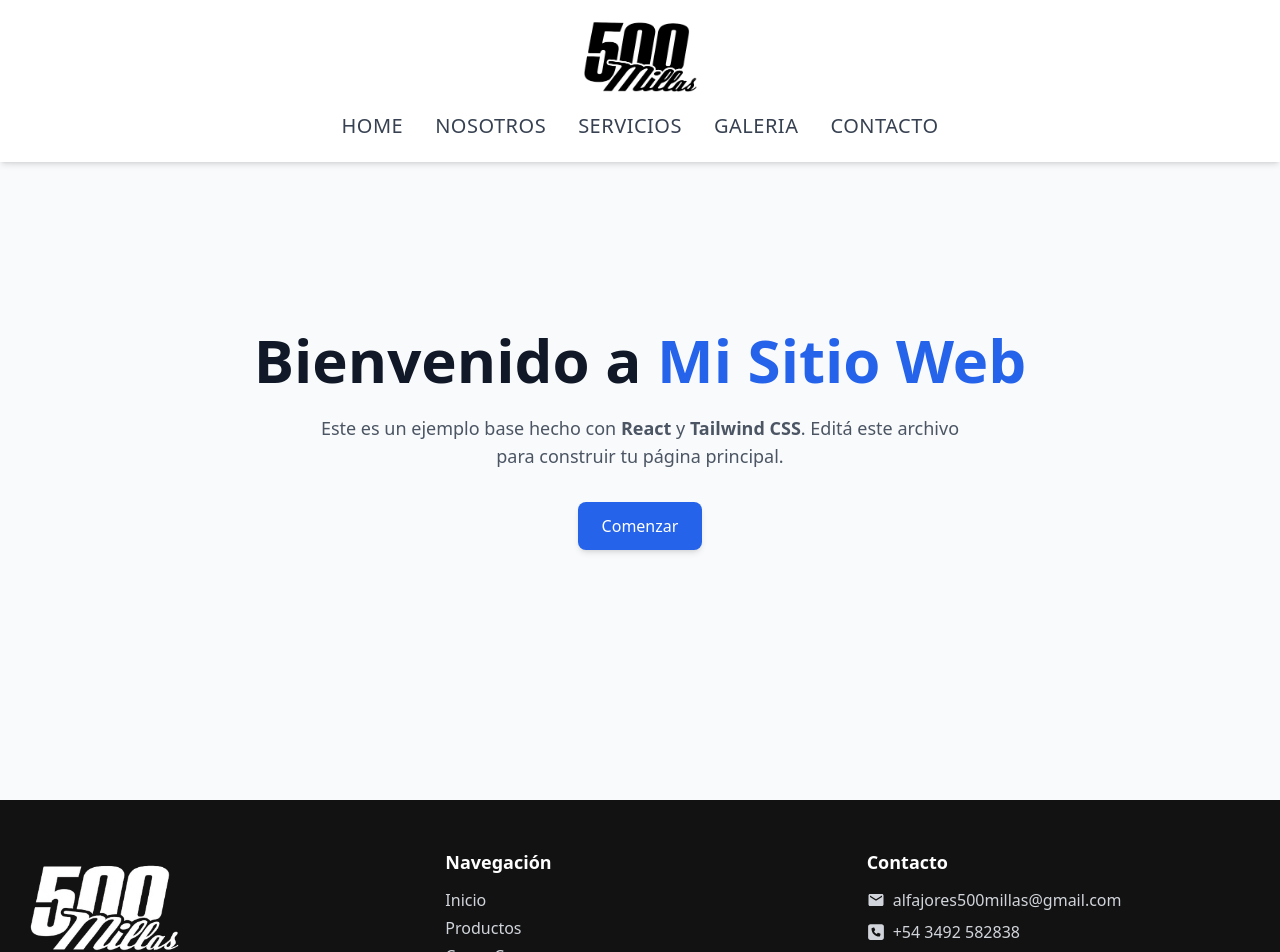
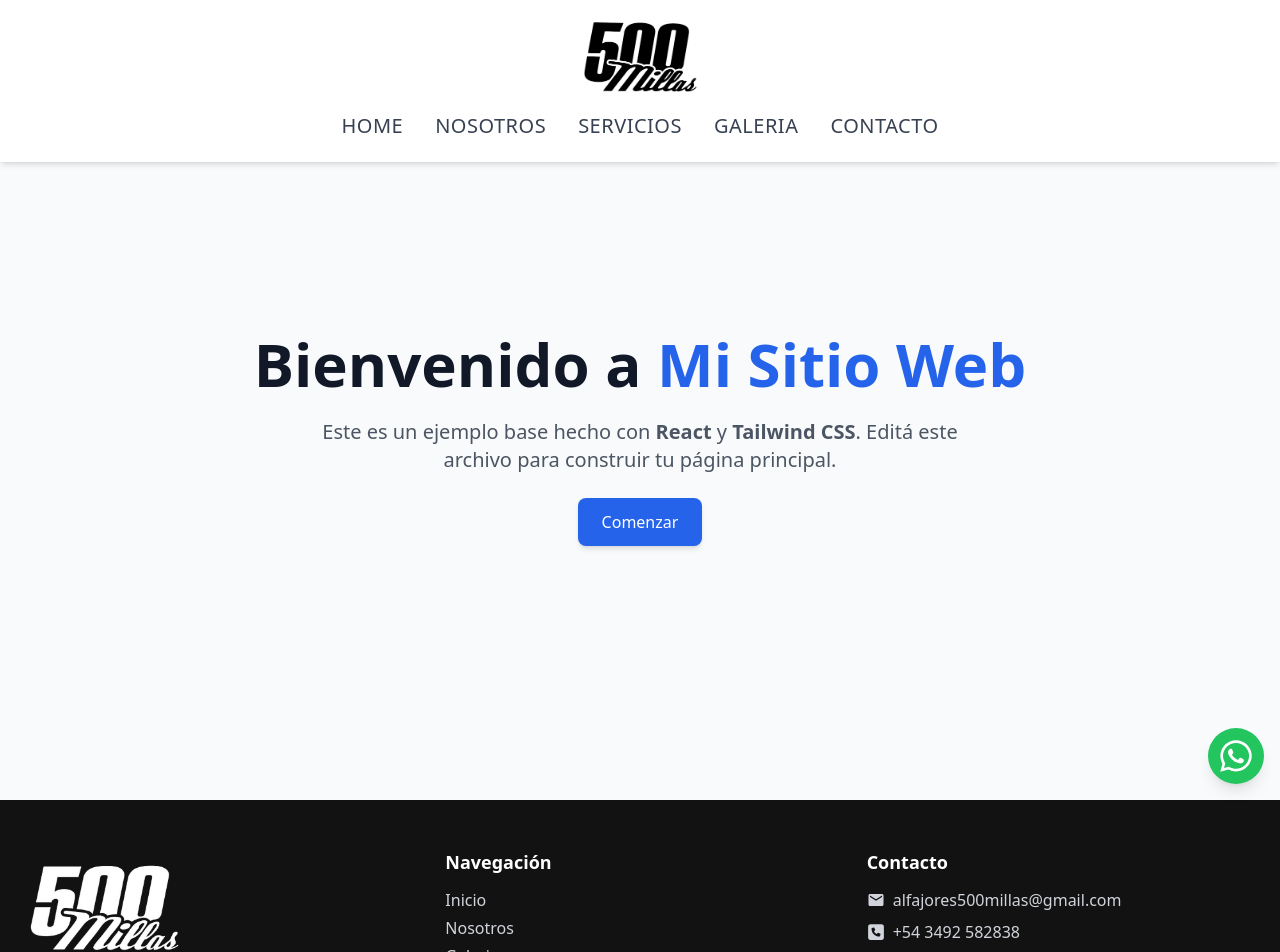
Before and after one commit to Nico09Barberis/dyf-website, a React (Vite) app in the folder dyf-website/: page / in a window 1280 px wide. Shown: the top 952 px of the page. Built offline with nearby package versions, Linux system fonts and the light colour scheme.

Commit message:
arme el boton de WhatsApp, fijo y flotante

```diff
--- a/dyf-website/src/components/navigation/Footer.jsx
+++ b/dyf-website/src/components/navigation/Footer.jsx
@@ -38,16 +38,16 @@ const Footer = () => {
             Inicio
           </Link>
           <Link
-            to="/productos"
+            to="/nosotros"
             className="text-gray-300 hover:text-white mb-1 transition-colors duration-300"
           >
-            Productos
+            Nosotros
           </Link>
           <Link
-            to="/como-comprar"
+            to="/galeria"
             className="text-gray-300 hover:text-white mb-1 transition-colors duration-300 capitalize"
           >
-            Como comprar
+            Galeria
           </Link>
         </div>
 
--- /dev/null
+++ b/dyf-website/src/components/ui/WhatsAppButton.jsx
@@ -0,0 +1,29 @@
+import { FaWhatsapp } from "react-icons/fa";
+
+const WhatsAppButton = () => {
+  const phoneNumber = "5493492582838"; // tu número
+  const message = "Hola! Quiero más información."; // mensaje opcional precargado
+  const whatsappLink = `https://wa.me/${phoneNumber}?text=${encodeURIComponent(message)}`;
+
+  return (
+    <div className="fixed bottom-4 right-4 z-50 group flex items-center">
+      {/* Tooltip a la izquierda */}
+      <span className="mr-3 bg-green-600 text-white font-semibold text-sm px-3 py-1 rounded-full opacity-0 group-hover:opacity-100 transition-opacity duration-300 whitespace-nowrap">
+        ¡Contactanos!
+      </span>
+
+      {/* Botón */}
+      <a
+        href={whatsappLink}
+        target="_blank"
+        rel="noopener noreferrer"
+        className="bg-green-500 hover:bg-green-600 text-white p-2.5 rounded-full shadow-lg flex items-center justify-center text-4xl transition-transform duration-200 hover:scale-110"
+        aria-label="Chatear por WhatsApp"
+      >
+        <FaWhatsapp />
+      </a>
+    </div>
+  );
+};
+
+export default WhatsAppButton;
--- a/dyf-website/src/layout/AppLayout.jsx
+++ b/dyf-website/src/layout/AppLayout.jsx
@@ -1,5 +1,6 @@
 import Navbar from "../components/navigation/Navbar";
 import Footer from "../components/navigation/Footer";
+import WhatsAppButton from "../components/ui/WhatsAppButton";
 
 
 function AppLayout({ children }) {
@@ -9,6 +10,7 @@ function AppLayout({ children }) {
       <main className="flex-grow">
         {children}
       </main>
+      <WhatsAppButton />
       <Footer />
     </div>
   );
--- a/dyf-website/src/pages/Home.jsx
+++ /dev/null
@@ -1,22 +0,0 @@
-export default function Home() {
-  return (
-    <main className="min-h-screen flex flex-col items-center justify-center bg-gray-50 text-gray-800 px-6">
-      {/* Hero Section */}
-      <section className="flex flex-col items-center text-center mt-20">
-        <h2 className="text-4xl md:text-6xl font-extrabold text-gray-900 mb-6">
-          Bienvenido a <span className="text-blue-600">Mi Sitio Web</span>
-        </h2>
-        <p className="text-lg text-gray-600 max-w-2xl mb-8">
-          Este es un ejemplo base hecho con <span className="font-semibold">React</span> y <span className="font-semibold">Tailwind CSS</span>.
-          Editá este archivo para construir tu página principal.
-        </p>
-        <a
-          href="#"
-          className="px-6 py-3 bg-blue-600 text-white rounded-lg shadow-md hover:bg-blue-700 transition-all"
-        >
-          Comenzar
-        </a>
-      </section>
-    </main>
-  );
-}
--- a/dyf-website/src/pages/HomePage.jsx
+++ b/dyf-website/src/pages/HomePage.jsx
@@ -0,0 +1,30 @@
+import { Link } from "react-router-dom";
+
+export default function HomePage() {
+  return (
+    <main className="min-h-screen flex flex-col items-center justify-center bg-gray-50 text-gray-800 px-6">
+
+      {/* Hero Section */}
+      <section className="flex flex-col items-center text-center mt-20 space-y-6">
+
+        <h1 className="text-4xl md:text-6xl font-extrabold text-gray-900">
+          Bienvenido a <span className="text-blue-600">Mi Sitio Web</span>
+        </h1>
+
+        <p className="text-lg md:text-xl text-gray-600 max-w-2xl">
+          Este es un ejemplo base hecho con <span className="font-semibold">React</span> y <span className="font-semibold">Tailwind CSS</span>.
+          Editá este archivo para construir tu página principal.
+        </p>
+
+        <Link
+          to="/inicio"
+          className="px-6 py-3 bg-blue-600 text-white rounded-lg shadow-md hover:bg-blue-700 focus:outline-none focus:ring-2 focus:ring-blue-500 focus:ring-offset-2 transition-all"
+        >
+          Comenzar
+        </Link>
+
+      </section>
+
+    </main>
+  );
+}
--- a/dyf-website/src/routes/AppRouter.jsx
+++ b/dyf-website/src/routes/AppRouter.jsx
@@ -1,11 +1,11 @@
 import { Routes, Route } from "react-router-dom";
-import Home from "../pages/Home";
 import AppLayout from "../layout/AppLayout";
+import HomePage from "../pages/HomePage";
 
 function AppRoutes() {
   return (
     <Routes>
-      <Route path="/" element={<AppLayout><Home /></AppLayout>} />
+      <Route path="/" element={<AppLayout><HomePage /></AppLayout>} />
     </Routes>
   );
 }
```
